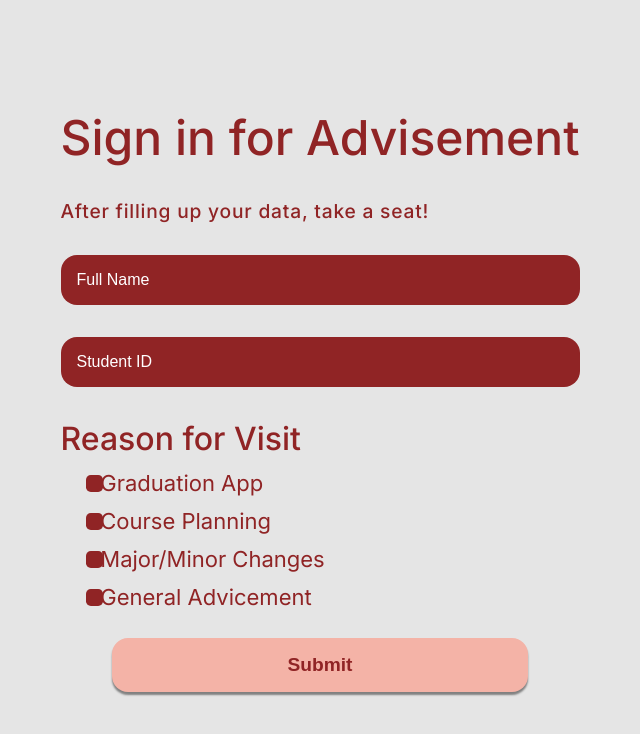
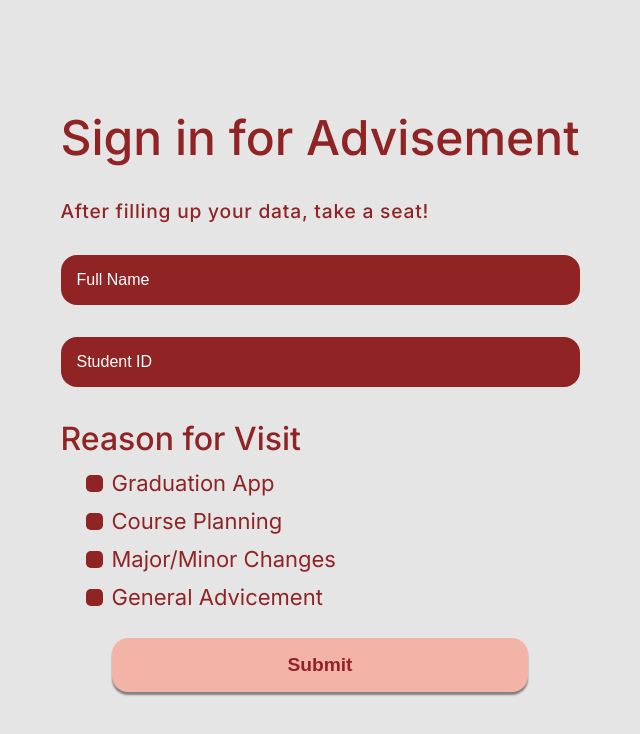
Before and after one commit to codewithsergio/Advisement, a React (Create React App) app: page /form in a window 1280 px wide. Shown: the top 734 px of the page, without its empty margins (320-960 px from the left). Built offline with nearby package versions, Linux system fonts and the light colour scheme; no server answers.

Commit message:
Choice Text Padding

```diff
--- a/src/StudentForm.css
+++ b/src/StudentForm.css
@@ -157,7 +157,7 @@ form button:hover{
 }
 
 .choiceText{
-    margin-left: 0.3rem;
+    padding-left: 1rem;
 }
 
 form{
```
